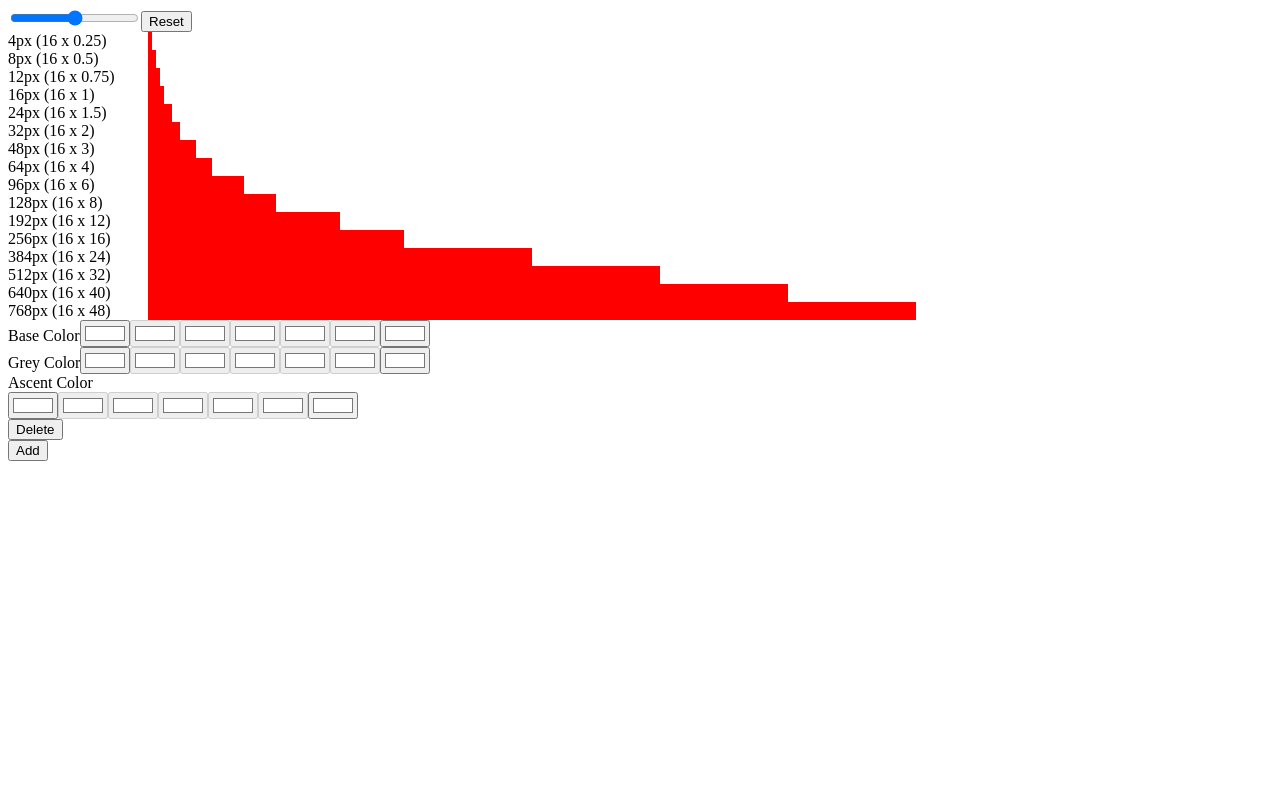
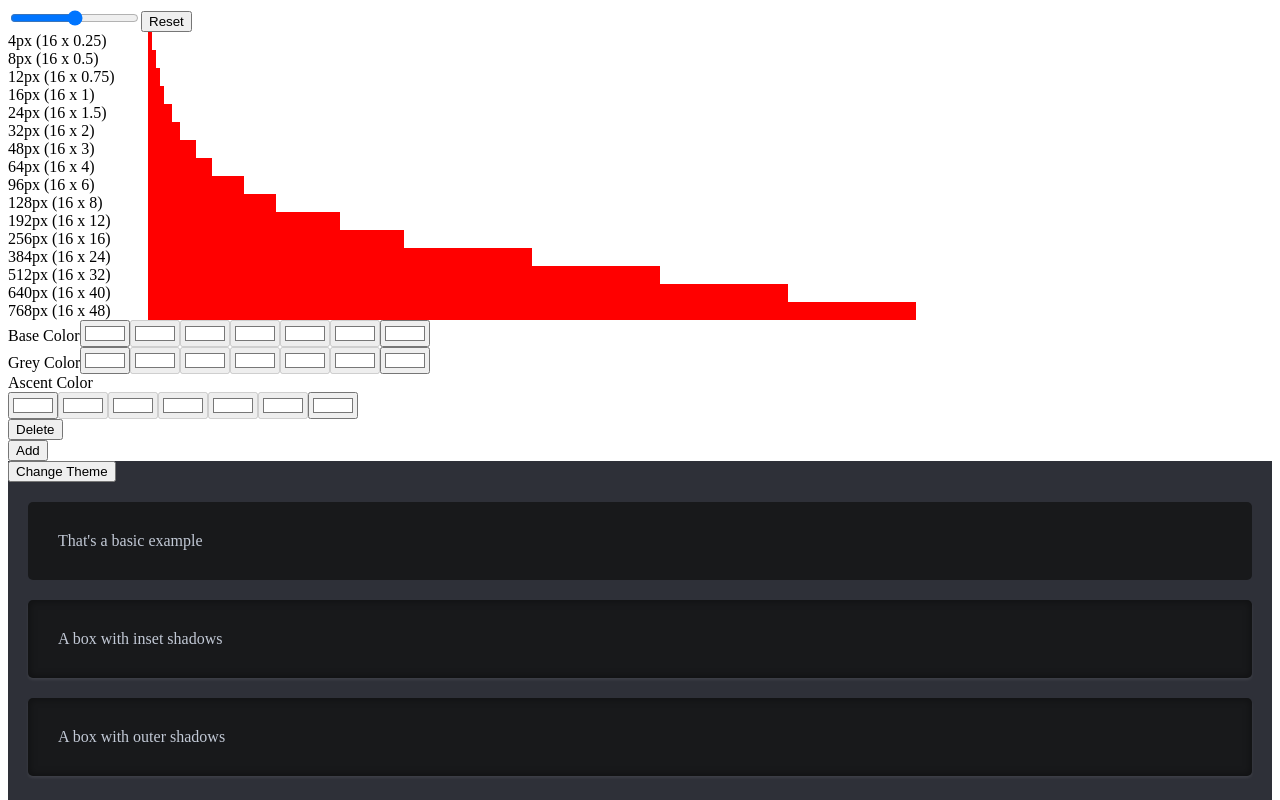
Before and after one commit to accierro/stylish, a React (Create React App) app: page / in a window 1280 px wide. Shown: the top 800 px of the page. Built offline with nearby package versions, Linux system fonts and the light colour scheme.

Commit message:
Add shadows

```diff
--- a/src/App.tsx
+++ b/src/App.tsx
@@ -6,12 +6,12 @@ import StyleContext, {
   StyleContextState
 } from "./context/StyleContext";
 import ColorView from "./components/views/ColorView";
+import ShadowView from "./components/views/ShadowView";
 
 const App: React.FC = () => {
   const [state, setState] = useState<StyleContextState>(defaultValue);
   const setSpacing = useCallback(
     (value: Spacing) => {
-      console.log(value);
       setState(prev => {
         return { ...prev, spacing: value };
       });
@@ -28,6 +28,7 @@ const App: React.FC = () => {
       >
         <SpacingView />
         <ColorView />
+        <ShadowView />
       </StyleContext.Provider>
     </div>
   );
--- a/src/components/color/SingleColor.tsx
+++ b/src/components/color/SingleColor.tsx
@@ -70,10 +70,6 @@ function calculateColors(colors: ColorContext[]): ColorContext[] {
     };
   }
   return newArr;
-}
-
-function HSLtoString(hsl: HSLColor): string {
-  return `hsl(${hsl.h}, ${hsl.s}%,${hsl.l}%)`;
 }
 
 const initialMachine = Machine<IColorContext, ColorSchemaState, ColorEvent>(
@@ -165,7 +161,6 @@ type SingleColorProps = {
 
 const SingleColor: React.FC<SingleColorProps> = ({ title, limit }) => {
   const [current, send] = useMachine(initialMachine);
-  console.log(current);
 
   useEffect(() => {
     if (current.matches("idle")) {
--- /dev/null
+++ b/src/components/shadow/BasicExample.tsx
@@ -0,0 +1,22 @@
+import React from "react";
+
+const BasicExample: React.FC<{ style: any; title: string }> = ({
+  style,
+  title
+}) => {
+  return (
+    <div
+      style={{
+        ...style,
+        border: "none",
+        padding: "30px",
+        margin: "20px",
+        borderRadius: "5px"
+      }}
+    >
+      {title}
+    </div>
+  );
+};
+
+export default BasicExample;
--- /dev/null
+++ b/src/components/views/ShadowView.tsx
@@ -0,0 +1,142 @@
+import React from "react";
+import { Machine, assign } from "xstate";
+import { useMachine } from "@xstate/react";
+import BasicExample from "../shadow/BasicExample";
+
+interface ThemeSchemaState {
+  states: {
+    light: {};
+    dark: {};
+  };
+}
+
+type ThemeColorSchema = {
+  background: string;
+  color: string;
+  basicExample: {
+    background: string;
+    color: string;
+  };
+  insetShadow: {
+    background: string;
+    color: string;
+    boxShadow: string;
+  };
+  outerShadow: {
+    background: string;
+    color: string;
+    boxShadow: string;
+  };
+};
+
+interface IThemeContext {
+  color: ThemeColorSchema;
+}
+
+type ThemeEvent = { type: "GO_DARK" } | { type: "GO_LIGHT" };
+
+const lightTheme = {
+  background: "#fff",
+  color: "#000",
+  basicExample: {
+    background: "hsla(220, 5%, 10%, 1)",
+    color: "#fff"
+  },
+  insetShadow: {
+    background: "hsla(220, 5%, 10%, 1)",
+    color: "hsla(220, 19%, 80%, 1)",
+    boxShadow: "0 2px 3px 0 rgba(255,255,255, 0.08)"
+  },
+  outerShadow: {
+    background: "hsla(220, 5%, 10%, 1)",
+    color: "hsla(220, 19%, 80%, 1)",
+    boxShadow:
+      "0 2px 3px 0 rgba(255,255,255, 0.08), inset 0 0 7px 2px rgba(0,0,0, 0.31)"
+  }
+};
+
+const darkTheme = {
+  background: "hsl(227, 10%, 20%)",
+  color: "hsla(220, 19%, 80%, 1)",
+  basicExample: {
+    background: "hsla(220, 5%, 10%, 1)",
+    color: "hsla(220, 19%, 80%, 1)"
+  },
+  insetShadow: {
+    background: "hsla(220, 5%, 10%, 1)",
+    color: "hsla(220, 19%, 80%, 1)",
+    boxShadow:
+      "0 2px 3px 0 rgba(255,255,255, 0.08), inset 0 0 7px 2px rgba(0,0,0, 0.31)"
+  },
+  outerShadow: {
+    background: "hsla(220, 5%, 10%, 1)",
+    color: "hsla(220, 19%, 80%, 1)",
+    boxShadow:
+      "0 2px 3px 0 rgba(255,255,255, 0.08), inset 0 0 7px 2px rgba(0,0,0, 0.31)"
+  }
+};
+
+const themeMachine = Machine<IThemeContext, ThemeSchemaState, ThemeEvent>(
+  {
+    id: "themeMachine",
+    initial: "dark",
+    context: {
+      color: darkTheme
+    },
+    states: {
+      light: {
+        on: {
+          GO_DARK: {
+            target: "dark",
+            actions: "goDark"
+          }
+        }
+      },
+      dark: {
+        on: {
+          GO_LIGHT: {
+            target: "light",
+            actions: "goLight"
+          }
+        }
+      }
+    }
+  },
+  {
+    actions: {
+      goDark: assign({ color: darkTheme }),
+      goLight: assign({ color: lightTheme })
+    }
+  }
+);
+
+const ShadowView: React.FC = () => {
+  const [current, send] = useMachine(themeMachine);
+  return (
+    <div style={{ ...current.context.color, overflow: "auto" }}>
+      <button
+        onClick={() => {
+          const type = current.nextEvents.find(d => d.startsWith("GO"));
+          type && send({ type: type as "GO_DARK" | "GO_LIGHT" });
+        }}
+      >
+        Change Theme
+      </button>
+      <BasicExample
+        style={current.context.color.basicExample}
+        title="That's a basic example"
+      />
+      <BasicExample
+        style={current.context.color.insetShadow}
+        title="A box with inset shadows"
+      />
+      <BasicExample
+        style={current.context.color.outerShadow}
+        title="A box with outer shadows"
+      />
+      <input type="range" style={{ width: "8px", height: "175px" }} />
+    </div>
+  );
+};
+
+export default ShadowView;
```
